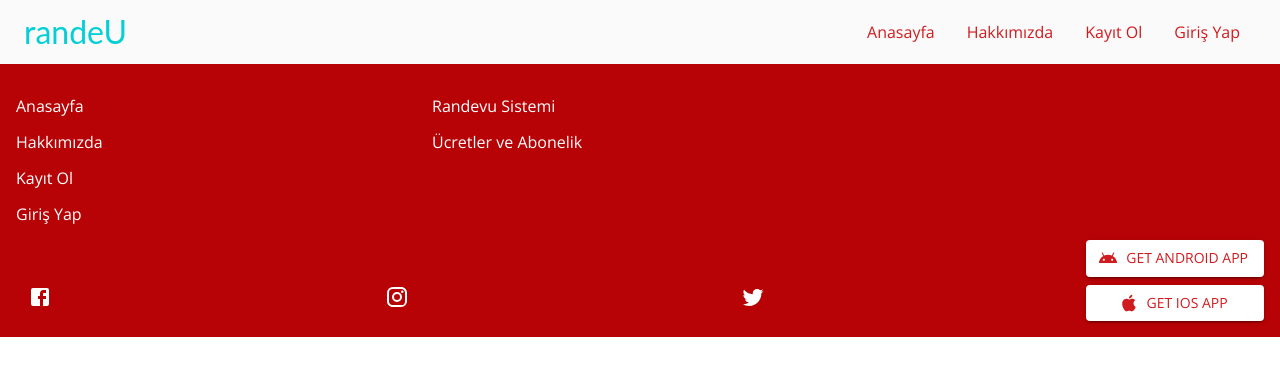
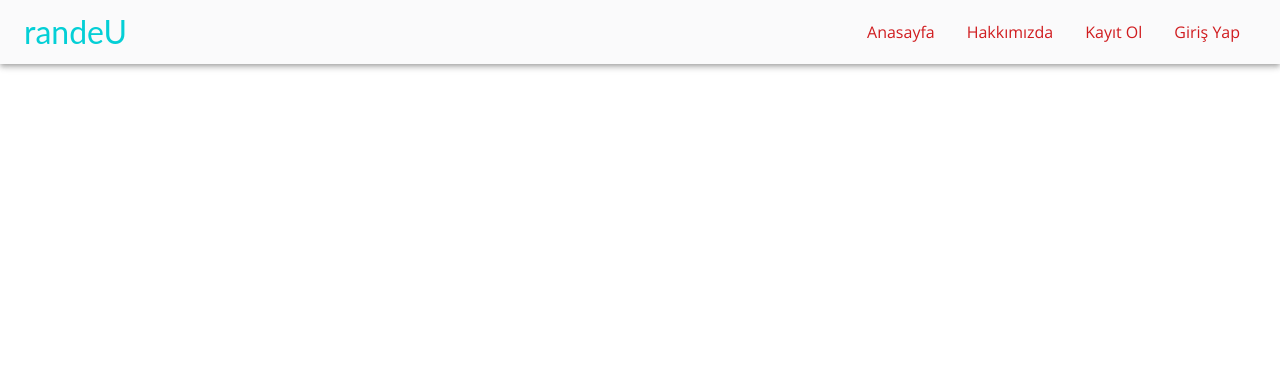
Before and after one commit to serbestemre/randeu-webApp, a React app: page /kullanici/profil in a window 1280 px wide. Shown: the top 376 px of the page. Built offline with nearby package versions, Linux system fonts and the light colour scheme.

Commit message:
footer removed on layout

```diff
--- a/src/axios.js
+++ b/src/axios.js
@@ -1,7 +1,8 @@
 import axios from 'axios';
 
 const instance = axios.create({
-    baseURL: 'https://randeu-backend.herokuapp.com/'
+    // baseURL: 'https://randeu-backend.herokuapp.com/'
+    baseURL: 'http://localhost:8080/'
 });
 
 export default instance;
--- a/src/hoc/Layout/Layout.js
+++ b/src/hoc/Layout/Layout.js
@@ -8,7 +8,7 @@ const layout = (props) => {
     <Grid container direction="column">
       <NavBar/>
       {props.children}
-      <Footer />
+      {/* <Footer /> */}
     </Grid>
   );
 };
```
